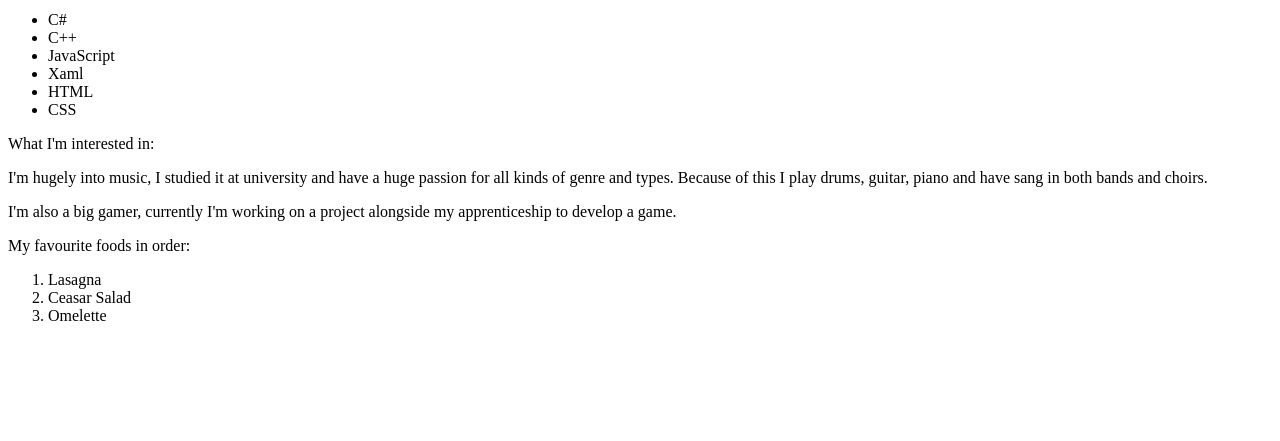
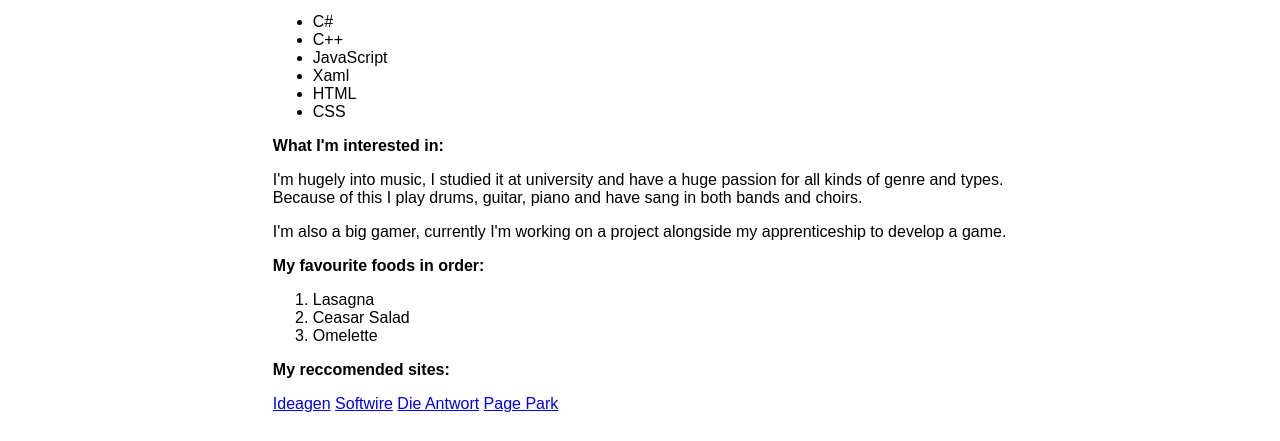
Before and after one commit to AlexRadfordIdeagen/AlexRadfordIdeagen.github.io, a plain HTML site: page about.html in a window 1280 px wide. Shown: the part 380-821 px from the top of the page. Before the commit the page ends 800 px from the top, so only its background shows below. Drawn offline with Linux system fonts and the light colour scheme.

Commit message:
Corrected incorrect reference for css

```diff
--- a/about.html
+++ b/about.html
@@ -1,4 +1,20 @@
-<html>
+<!DOCTYPE html>
+<html lang="en" >
+
+<head>
+  <meta charset="UTF-8">
+  <title>Training Page</title>
+  <meta name="viewport" content="width=device-width, initial-scale=1">
+
+
+      <link rel="stylesheet" href="css/style.css">
+
+
+</head>
+
+<body>
+
+  <html>
 <div id="mySidenav" class="sidenav">
   <a href="javascript:void(0)" class="closebtn" onclick="closeNav()">&times;</a>
   <a href="https://alexradfordideagen.github.io/">Home</a>
@@ -44,6 +60,26 @@
         <li>Omelette</li>
       </ol>
     </div>
+    <div> </div>
+    <div class="padding">
+      <p class="header"> My reccomended sites:</p>
+      <a href="https://www.ideagen.com/">Ideagen</a>
+      <a href="https://www.softwire.com/">Softwire</a>
+      <a href="https://dieantwort.com/#/">Die Antwort</a>
+      <a href="https://pagepark.co.uk/">Page Park</a>
+    </div>
   </body>
 </div>
+
 </html>
+
+
+
+    <script  src="js/index.js"></script>
+
+
+
+
+</body>
+
+</html>
```
Also changed, not shown: index.html (+13 -0 lines), links.html (+15 -0 lines), projects.html (+15 -0 lines).
